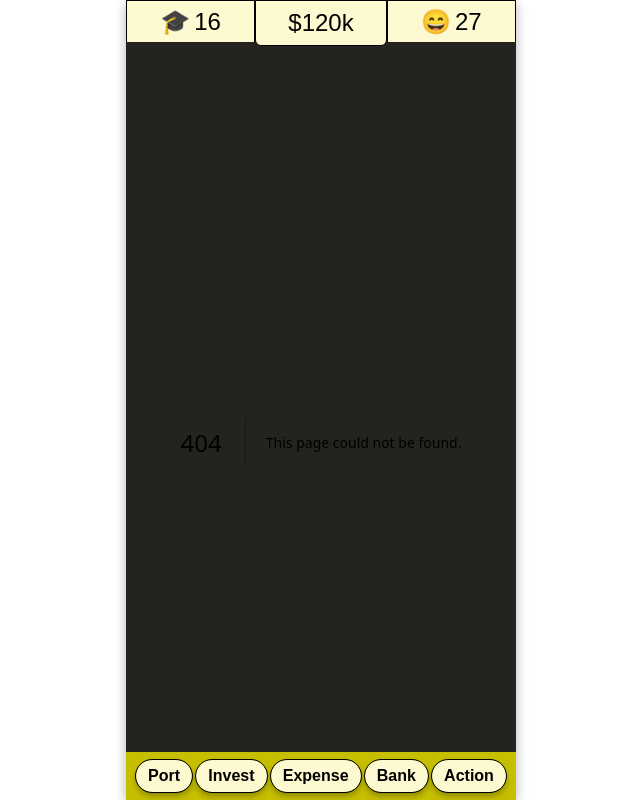
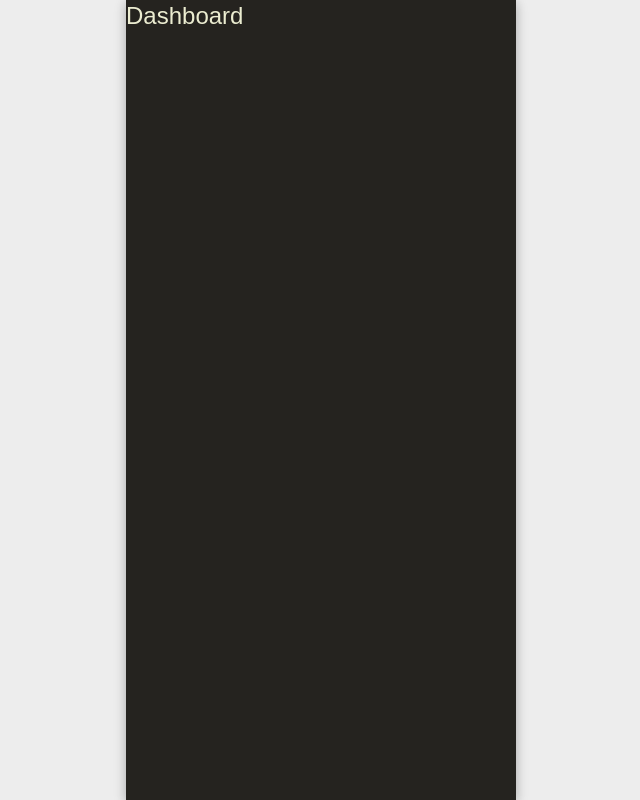
Before and after one commit to Yapkathon/hackathon-game, a Next.js app: page /dashboard in a window 1280 px wide. Before the commit this address had no page. Shown: the whole page, without its empty margins (319-959 px from the left). Built offline with nearby package versions, Linux system fonts and the light colour scheme; a web font is replaced by a local one.

Commit message:
Update Code

```diff
--- a/app/_components/navbar.tsx
+++ b/app/_components/navbar.tsx
@@ -1,7 +1,22 @@
+'use client'
+
+import { usePathname } from 'next/navigation'
 import styles from './navbar.module.css'
 
 export default function NavBar({ children }: { children: React.ReactNode }) {
-  return (
+    const pathname = usePathname()
+    const isDashboard = pathname.startsWith('/dashboard')
+
+    if (isDashboard) {
+        return (
+            <div className={styles.container}>
+              <div className={styles.inner}>
+              <div className={styles.content}>{children}</div>
+              </div>
+            </div>
+          )
+    }
+    return (
     <div className={styles.container}>
       <div className={styles.inner}>
         {/* Top Bar */}
--- /dev/null
+++ b/app/dashboard/page.tsx
@@ -0,0 +1,7 @@
+export default function Dashboard() {
+    return (
+      <div className="text-2xl text-white">
+          Dashboard
+      </div>
+    );
+  }
--- a/app/globals.css
+++ b/app/globals.css
@@ -1,8 +1,8 @@
 @import "tailwindcss";
 
 :root {
-  --background: #ffffff;
-  --foreground: #171717;
+  --background: #EDEDED;
+  --foreground: #2F2E2A;
   --color-gold: #C6BF00;
   --color-white: #EBECD0;
   --color-hard: #D8D8AA;
@@ -18,13 +18,6 @@
   --font-mono: var(--font-geist-mono);
 }
 
-@media (prefers-color-scheme: dark) {
-  :root {
-    --background: #0a0a0a;
-    --foreground: #ededed;
-  }
-}
-
 body {
   background: var(--background);
   color: var(--foreground);
@@ -37,7 +30,7 @@ html, body {
   min-height: 100vh;
   width: 100%;
   display: flex;
-  color: var(--background);
+  color: var(--foreground);
   justify-content: center;
   align-items: flex-start;
 }
--- a/app/page.tsx
+++ b/app/page.tsx
@@ -1,5 +1,3 @@
-import Image from "next/image";
-
 export default function Home() {
   return (
     <div className="text-2xl">
```
